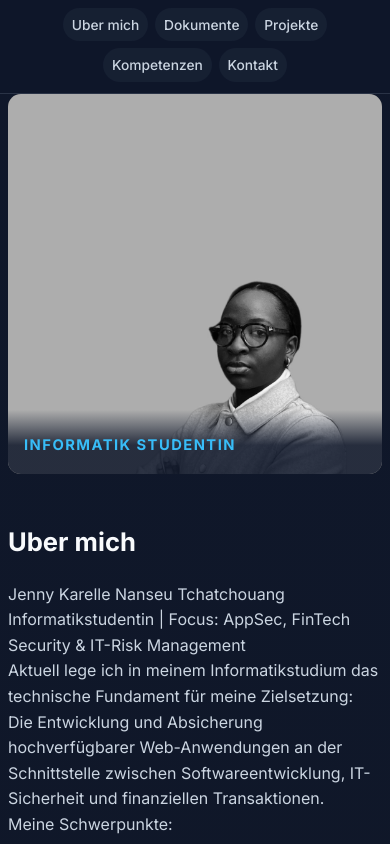
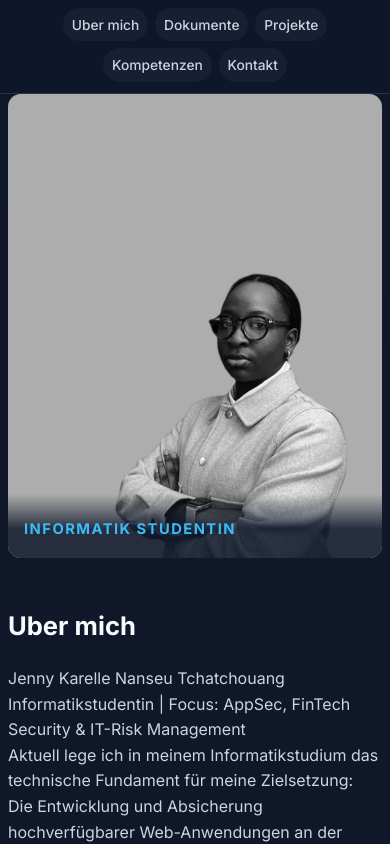
Before and after one commit to jenka77/Portfolio, a plain HTML site: page index.html in a window 390 px wide. Shown: the part 40-884 px from the top of the page. Drawn offline with Linux system fonts and the light colour scheme.

Commit message:
update pictures

```diff
--- a/style.css
+++ b/style.css
@@ -109,15 +109,20 @@ body {
 
 .hero-image-panel {
   position: relative;
+  width: 100%;
+  max-width: 520px;
+  margin: 0 auto;
+  aspect-ratio: 4 / 5;
+  max-height: min(78vh, 680px);
+  overflow: hidden;
+  background: #2a3038;
 }
 
 .hero-image-panel img {
   width: 100%;
-  height: auto;
-  min-height: min(70vh, 640px);
-  max-height: 85vh;
+  height: 100%;
   object-fit: cover;
-  object-position: center top;
+  object-position: center 22%;
   filter: grayscale(1);
   display: block;
 }
@@ -621,10 +626,9 @@ body {
     margin-top: 0;
   }
 
-  .hero-image-panel img {
-    display: block;
-    min-height: 50vh;
-    max-height: 55vh;
+  .hero-image-panel {
+    max-width: 100%;
+    max-height: min(62vh, 560px);
   }
 
   .hero-image-caption {
@@ -677,9 +681,9 @@ body {
     border-radius: 0.8rem;
   }
 
-  .hero-image-panel img {
-    min-height: 38vh;
-    max-height: 45vh;
+  .hero-image-panel {
+    aspect-ratio: 3 / 4;
+    max-height: min(55vh, 480px);
   }
 
   .hero-image-caption {
```
